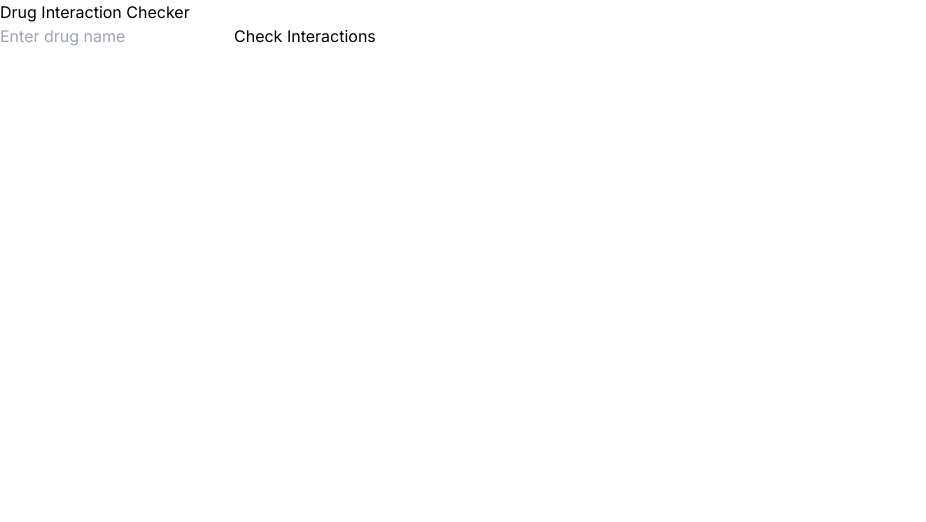
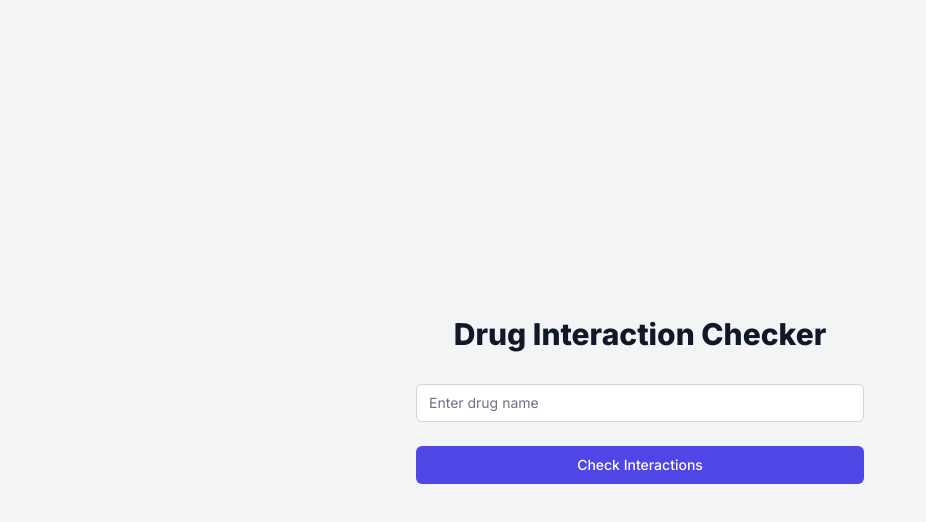
Before and after one commit to Yashwanth-Chandrakumar/Gemini-Api-Contest, a Next.js app in the folder vdoc/vdoc/: page /home in a window 1280 px wide. Shown: the top 522 px of the page, without its empty margins (0-926 px from the left). Built offline with nearby package versions, Linux system fonts and the light colour scheme.

Commit message:
UI changes

```diff
--- a/vdoc/vdoc/components/Home.tsx
+++ b/vdoc/vdoc/components/Home.tsx
@@ -1,13 +1,22 @@
 "use client"
-import { GoogleGenerativeAI } from '@google/generative-ai';
+import { GoogleGenerativeAI, HarmBlockThreshold, HarmCategory } from '@google/generative-ai';
+import { marked } from 'marked';
 import React, { useState } from 'react';
-
 // Use environment variable for API key
 const genAI = new GoogleGenerativeAI("AIzaSyBr4esIdyu9KU9SM1pn541AnaPvidjN0JI");
+const safetySettings = [
+  {
+    category: HarmCategory.HARM_CATEGORY_HARASSMENT,
+    threshold: HarmBlockThreshold.BLOCK_NONE,
+  },
+  {
+    category: HarmCategory.HARM_CATEGORY_HATE_SPEECH,
+    threshold: HarmBlockThreshold.BLOCK_NONE,
+  },
+];
 const model = genAI.getGenerativeModel({
-  model: "gemini-1.5-flash",
+  model: "gemini-1.5-flash",safetySettings
 });
-
 const generationConfig = {
   temperature: 1,
   topP: 1,
@@ -26,14 +35,15 @@ const Home: React.FC = () => {
       const parts = [
         {text: "Drug name: give the complete drug interaction and primary use of Warfarin"},
         {text: "Drug interaction: **Drug Name:** Warfarin\n\n**Primary Use:** Anticoagulant (prevents blood clots)\n\n**Drug Interactions:**\n\n* **Antibiotics:**\n    * **Rifampin:** Decreases warfarin effectiveness\n    * **Ciprofloxacin:** Increases warfarin effectiveness\n* **NSAIDs (Pain Relievers):**\n    * **Aspirin, Ibuprofen:** Increase warfarin effectiveness\n* **Other Anticoagulants:**\n    * **Heparin:** Additive anticoagulant effect\n* **Antidepressants:**\n    * **Fluoxetine:** Increases warfarin effectiveness\n* **Anticonvulsants:**\n    * **Carbamazepine:** Decreases warfarin effectiveness\n* **Antivirals:**\n    * **Ritonavir:** Increases warfarin effectiveness\n* **Herbal Supplements:**\n    * **Ginkgo biloba:** Increases bleeding risk\n    * **Garlic:** May increase anticoagulant effect\n* **Foods:**\n    * **Leafy green vegetables (e.g., spinach, kale):** High in vitamin K, which can reduce warfarin effectiveness"},
-        {text: `Drug name: ${drugName}`},
+        {text: `Drug name: ${drugName} If the input is a valid drug name, provide the complete drug interaction and primary use information. If the input is not a recognized drug name, respond accordingly. Dont ask the user to talk with a doctor they know it they are just referring so dont add a note to consult a doctor as they are going to do it anyway.`},
         {text: "Drug interaction: "},
       ];
       const response = await model.generateContent({
         contents: [{ role: "user", parts }],
-        generationConfig,
+        generationConfig
       });
-      setResult(response.response.text());
+      const html = marked(response.response.text());
+      setResult(html);
     } catch (error) {
       console.error('Error:', error);
       setResult('An error occurred while fetching the drug interaction information.');
@@ -41,22 +51,28 @@ const Home: React.FC = () => {
   };
 
   return (
-    <div>
-      <h1>Drug Interaction Checker</h1>
-      <form onSubmit={handleSubmit}>
+    <div className="min-h-screen bg-gray-100 flex flex-col items-center justify-center py-12 sm:px-6 lg:px-8">
+      <h1 className="text-3xl font-extrabold text-gray-900 mb-8">Drug Interaction Checker</h1>
+      <form onSubmit={handleSubmit} className="space-y-6 w-full max-w-md">
         <input
           type="text"
           value={drugName}
           onChange={(e) => setDrugName(e.target.value)}
           placeholder="Enter drug name"
           required
+          className="appearance-none rounded-md relative block w-full px-3 py-2 border border-gray-300 placeholder-gray-500 text-gray-900 focus:outline-none focus:ring-indigo-500 focus:border-indigo-500 sm:text-sm"
         />
-        <button type="submit">Check Interactions</button>
+        <button
+          type="submit"
+          className="group relative w-full flex justify-center py-2 px-4 border border-transparent text-sm font-medium rounded-md text-white bg-indigo-600 hover:bg-indigo-700 focus:outline-none focus:ring-2 focus:ring-offset-2 focus:ring-indigo-500"
+        >
+          Check Interactions
+        </button>
       </form>
       {result && (
-        <div>
-          <h2>Result:</h2>
-          <pre>{result}</pre>
+        <div className="mt-8 w-full max-w-2xl bg-white p-6 rounded-lg shadow-md">
+          <h2 className="text-2xl font-bold text-gray-900 mb-4">Result:</h2>
+          <div dangerouslySetInnerHTML={{ __html: result }} className="prose"></div>
         </div>
       )}
     </div>
--- a/vdoc/vdoc/package.json
+++ b/vdoc/vdoc/package.json
@@ -10,6 +10,7 @@
   },
   "dependencies": {
     "@google/generative-ai": "^0.14.1",
+    "marked": "^13.0.2",
     "next": "14.2.5",
     "react": "^18",
     "react-dom": "^18"
```
Also changed, not shown: 1 other file (tests, documents, lock files or other folders).
